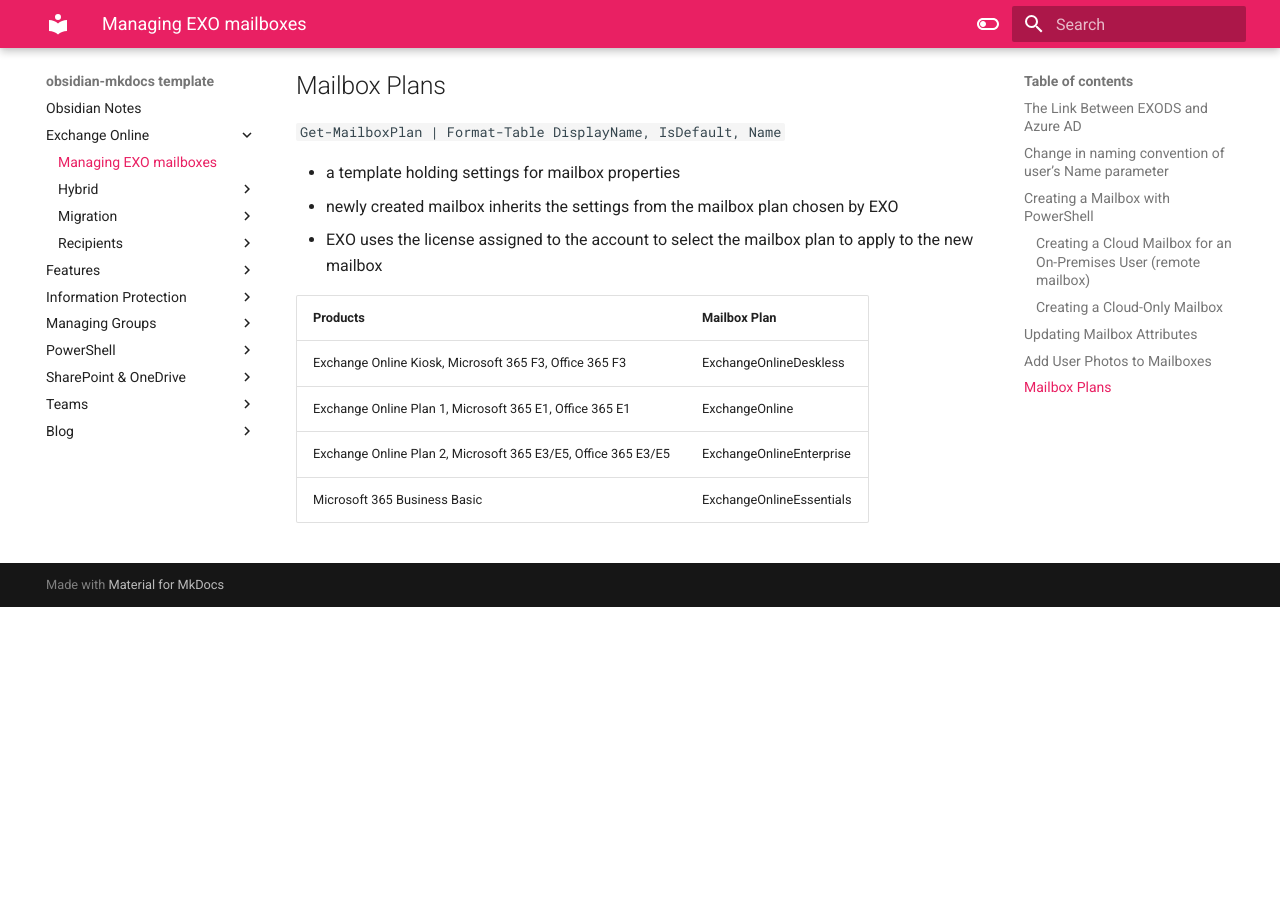
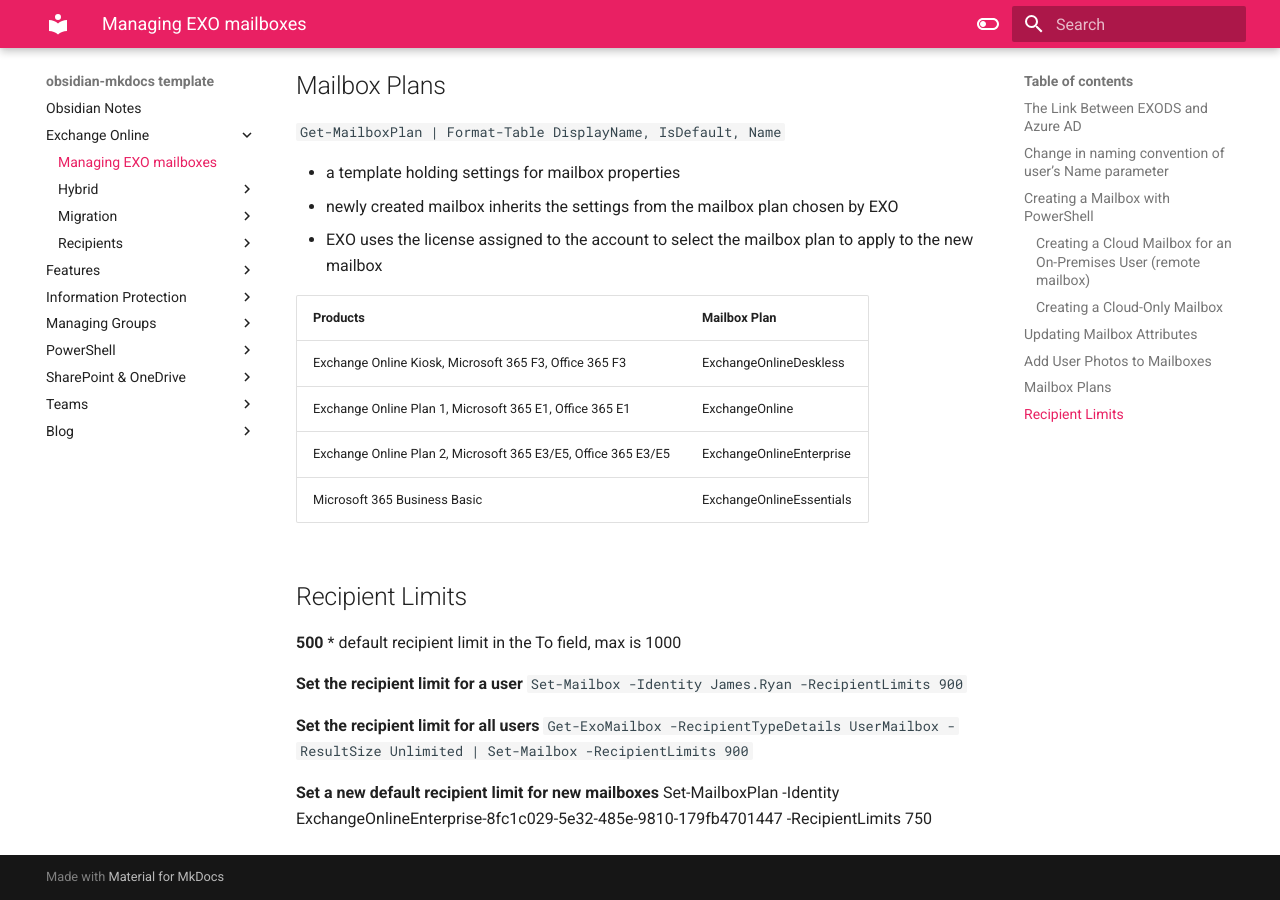
Before and after one commit to loujomer/toyee, an MkDocs documentation site: the page built from docs/Exchange Online/Managing EXO mailboxes.md, in a window 1280 px wide and 900 px high, scrolled down 2287 px. Built offline with MkDocs 1.6.1 and Material for MkDocs 9.7.7, drawn with Linux system fonts in a browser that asks for light colours; before the commit the page ends 2894 px from its top, so only the background shows below that.

Commit message:
Update Managing EXO mailboxes.md

```diff
--- a/docs/Exchange Online/Managing EXO mailboxes.md
+++ b/docs/Exchange Online/Managing EXO mailboxes.md
@@ -96,11 +96,26 @@
 * newly created mailbox inherits the settings from the mailbox plan chosen by EXO
 * EXO uses the license assigned to the account to select the mailbox plan to apply to the new mailbox
 
-
-
 | Products | Mailbox Plan |
 | ---- | ---- |
 | Exchange Online Kiosk, Microsoft 365 F3, Office 365 F3 | ExchangeOnlineDeskless |
 | Exchange Online Plan 1, Microsoft 365 E1, Office 365 E1 | ExchangeOnline |
 | Exchange Online Plan 2, Microsoft 365 E3/E5, Office 365 E3/E5 | ExchangeOnlineEnterprise |
 | Microsoft 365 Business Basic | ExchangeOnlineEssentials |
+
+
+## Recipient Limits
+
+**500**
+* default recipient limit in the To field, max is 1000
+
+**Set the recipient limit for a user**
+ `Set-Mailbox -Identity James.Ryan -RecipientLimits 900`
+
+
+**Set the recipient limit for all users**
+`Get-ExoMailbox -RecipientTypeDetails UserMailbox -ResultSize Unlimited | Set-Mailbox -RecipientLimits 900`
+
+
+**Set a new default recipient limit for new mailboxes**
+Set-MailboxPlan -Identity ExchangeOnlineEnterprise-8fc1c029-5e32-485e-9810-179fb4701447 -RecipientLimits 750
```
